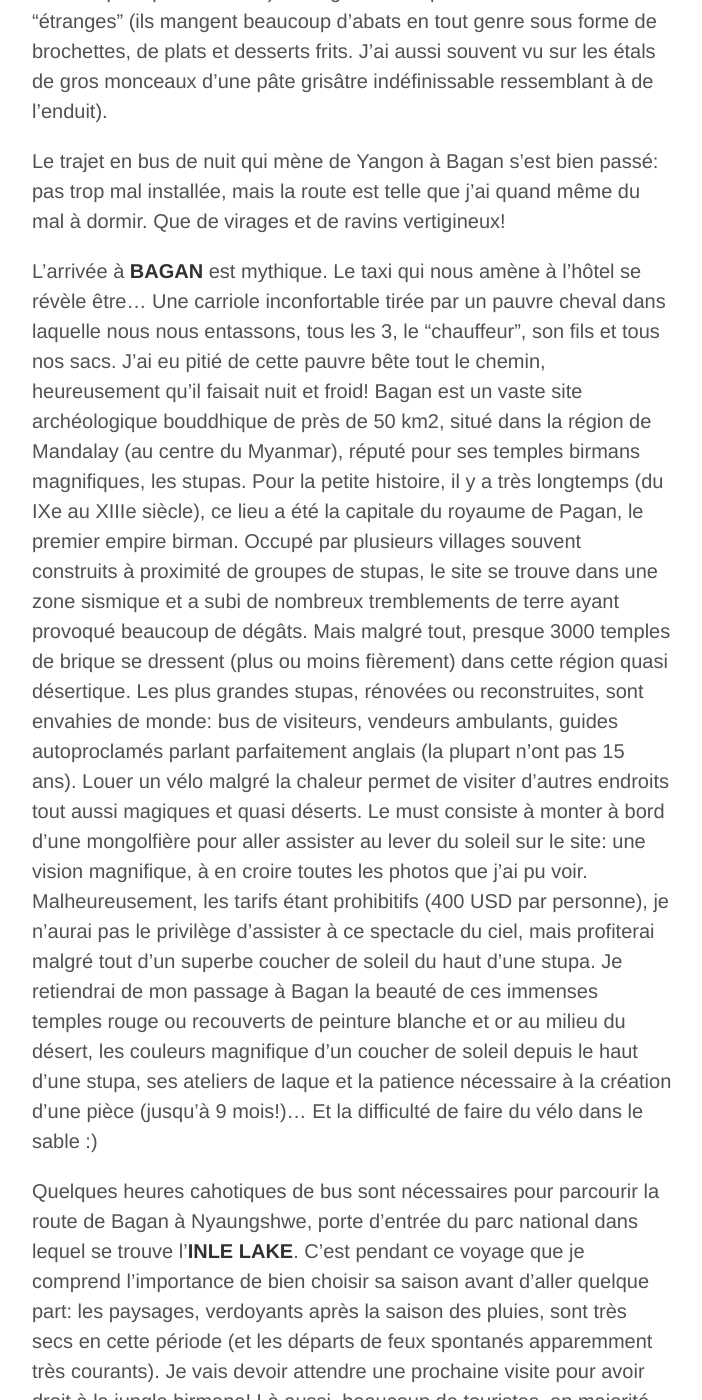
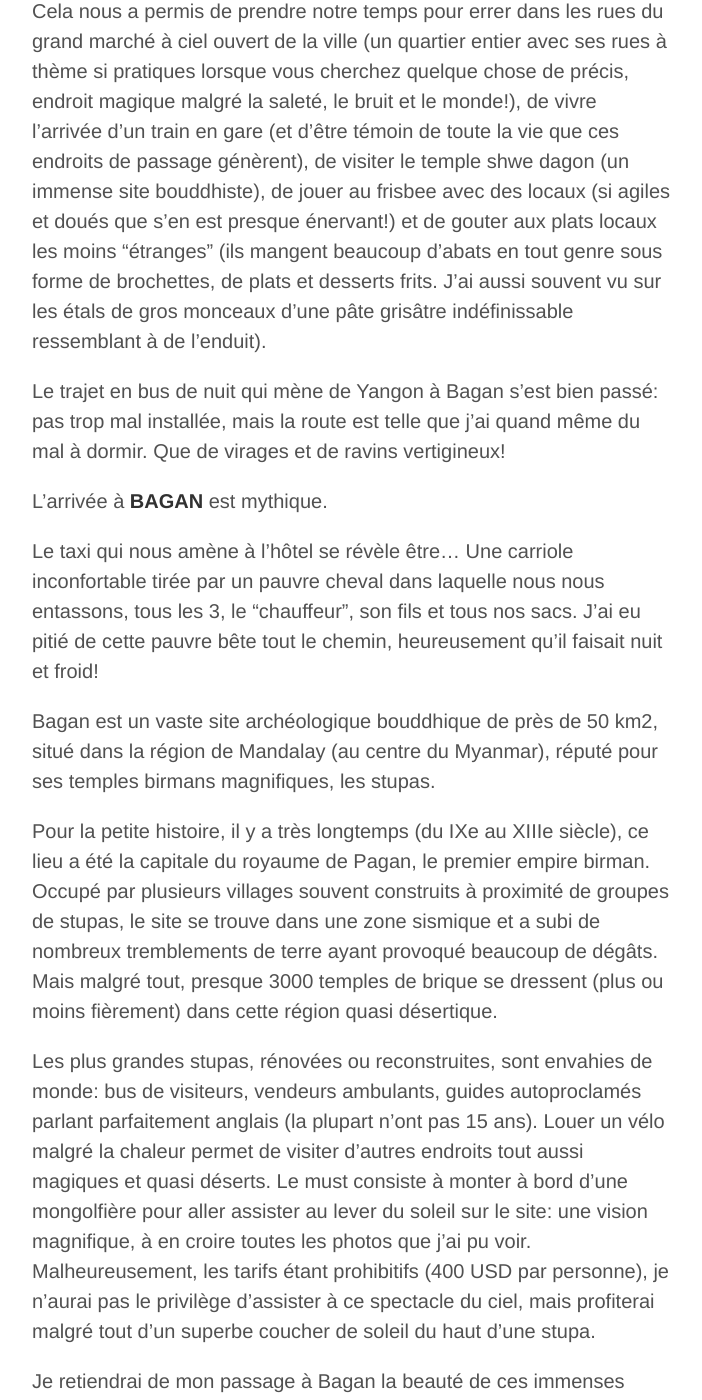
Before and after one commit to crossingborders/crossingborders.github.io, a Jekyll site: the page built from _posts/2014-03-30-Myanmar.md, in a window 1280 px wide and 1400 px high, scrolled down 2532 px. Shown: the whole window, without its empty margins (288-990 px from the left). Built offline with Jekyll 4.4.1, drawn with Linux system fonts in a browser that asks for light colours; Markdown is read by kramdown in place of the engine named in the settings; some of the changed text lies outside the part shown.

Commit message:
Update 2014-03-30-Myanmar.md

```diff
--- a/_posts/2014-03-30-Myanmar.md
+++ b/_posts/2014-03-30-Myanmar.md
@@ -25,27 +25,56 @@ Le trajet que nous avons suivi a été le suivant:
 Capitale d'un pays qui vient de s'ouvrir au monde (il n'y avait, l'an dernier, ni ATM, ni internet, ni touristes, et il fallait s'assurer, avant de partir à la découverte du pays, d'avoir assez de $ en billets de banque non froissés et non pliés), on trouve aujourd'hui à Yangon à la fois des hôtels de grandes chaines qui se construisent à toute vitesse et des quartiers où les enfants n'ont encore jamais croisé de blanc. Le tourisme de masse n'a pas encore eu le temps de détruire l'identité du pays et ses particularités, les moyens de transport pour parcourir le pays ne sont pas encore tout confort, l'accès à certaines régions du pays sont encore interdites ou requièrent une autorisation préalable des autorités et l'anglais n'est pas parlé par tout le monde.
 
 Je fais là une pause, parce que je ne pense pas que le pays va conserver encore longtemps son mode de vie traditionnel: le Myanmar est un pays pauvre, pour qui le tourisme est une manne potentielle d'argent jusqu'à ce jour inespérée...
+
 L'arrivée de touristes génèrent des métiers, l'argent gagné va permettre aux enfants d'aller à l'école, au pays de se développer et toute la population locale va ainsi voir sa qualité de vie augmenter, mais le prix à payer pour ça semble être d'effacer autant que possible toute spécificité: un jour, il deviendra compliqué de trouver ces petits restos de rue qui aujourd'hui jonchent les trottoirs, un jour, plus aucun local ne sera étonné de voir un étranger, pire même, un jour, plus aucun local n'aura envie d'aller vers ces étrangers qui auront envahi leur territoire armés de leurs besoins pressés de confort, d'hygiène, de préjugés, de façons abruptes, pour qui leur séjour au Myanmar ne sera jamais rien d'autre qu'un rapide safari photo à bord d'un bus climatisé (où ne seront pas diffusés à plein volume des films asiatiques non sous titrés sur des écrans à l'image incertaine :)).
+
 Pour répondre au maximum des exigences des touristes, soit plaire au plus de gens possible, tout va finir par se ressembler: les hôtels s'aseptisent, les restos servent des plats internationaux sans intérêt (à des prix largement au dessus des normes locales), à côté des marchés locaux se construisent des marchés dédiés aux étrangers où tous les bibelots et autres habits sont tous fabriqués en Chine, ...
+
 Pourquoi est ce que je croise autant d'étrangers qui ont si peu l'air de s'intéresser au pays dans lequel ils viennent passer, disons, 15 jours de vacances?
+
 Pourquoi est ce que je croise autant de gens, énorme appareil photo autour du cou, qui n'ont aucune envie de gouter à la gastronomie locale, d'aller faire leurs courses ailleurs qu'au 7/Eleven, qui ne déambule pas dans les rues le nez au vent mais ont un parcours précis permettant de voir un maximum des "choses à ne pas manquer" en un minimum de temps?
+
 A quoi sert de faire tout ce chemin si ça n'est pas pour essayer de découvrir aussi la population locale, de vivre "comme elle" (ou presque :)), même si pour ce faire il faut faire l'impasse sur un peu de confort ou voir "moins" de choses?
+
 Alors je m'interroge: n'y aurait t'il pas une façon de faire qui permettrait à un pays à la fois de se développer et de garder intactes son identité et ses traditions?
 Si vous avez un avis sur le sujet et souhaitez le partager, vous êtes les bienvenus pour laisser vos commentaires :)
 Bien, la pause est finie, je reprends mon récit!
 
-Nous avons donc passé 1 (longue) semaine à **YANGON**. Pour être tout à fait honnête, cette ville ne mérite pas autant d'attention que nous ne lui en avons porté, mais - raisons financières obligent ;) - c'est tout de même le temps que nous avons dû y rester. Cela nous a permis de prendre notre temps pour errer dans les rues du grand marché à ciel ouvert de la ville (un quartier entier avec ses rues à thème si pratiques lorsque vous cherchez quelque chose de précis, endroit magique malgré la saleté, le bruit et le monde!), de vivre l'arrivée d'un train en gare (et d'être témoin de toute la vie que ces endroits de passage génèrent), de visiter le temple shwe dagon (un immense site bouddhiste), de jouer au frisbee avec des locaux (si agiles et doués que s'en est presque énervant!) et de gouter aux plats locaux les moins "étranges" (ils mangent beaucoup d'abats en tout genre sous forme de brochettes, de plats et desserts frits. J'ai aussi souvent vu sur les étals de gros monceaux d'une pâte grisâtre indéfinissable ressemblant à de l'enduit).
+Nous avons donc passé 1 (longue) semaine à **YANGON**. Pour être tout à fait honnête, cette ville ne mérite pas autant d'attention que nous ne lui en avons porté, mais - raisons financières obligent ;) - c'est tout de même le temps que nous avons dû y rester.
+
+Cela nous a permis de prendre notre temps pour errer dans les rues du grand marché à ciel ouvert de la ville (un quartier entier avec ses rues à thème si pratiques lorsque vous cherchez quelque chose de précis, endroit magique malgré la saleté, le bruit et le monde!), de vivre l'arrivée d'un train en gare (et d'être témoin de toute la vie que ces endroits de passage génèrent), de visiter le temple shwe dagon (un immense site bouddhiste), de jouer au frisbee avec des locaux (si agiles et doués que s'en est presque énervant!) et de gouter aux plats locaux les moins "étranges" (ils mangent beaucoup d'abats en tout genre sous forme de brochettes, de plats et desserts frits. J'ai aussi souvent vu sur les étals de gros monceaux d'une pâte grisâtre indéfinissable ressemblant à de l'enduit).
+
 
 Le trajet en bus de nuit qui mène de Yangon à Bagan s'est bien passé: pas trop mal installée, mais la route est telle que j'ai quand même du mal à dormir. Que de virages et de ravins vertigineux!
 
-L'arrivée à **BAGAN** est mythique. Le taxi qui nous amène à l'hôtel se révèle être... Une carriole inconfortable tirée par un pauvre cheval dans laquelle nous nous entassons, tous les 3, le "chauffeur", son fils et tous nos sacs. J'ai eu pitié de cette pauvre bête tout le chemin, heureusement qu'il faisait nuit et froid!
-Bagan est un vaste site archéologique bouddhique de près de 50 km2, situé dans la région de Mandalay (au centre du Myanmar), réputé pour ses temples birmans magnifiques, les stupas. Pour la petite histoire, il y a très longtemps (du IXe au XIIIe siècle), ce lieu a été la capitale du royaume de Pagan, le premier empire birman. Occupé par plusieurs villages souvent construits à proximité de groupes de stupas, le site se trouve dans une zone sismique et a subi de nombreux tremblements de terre ayant provoqué beaucoup de dégâts. Mais malgré tout, presque 3000 temples de brique se dressent (plus ou moins fièrement) dans cette région quasi désertique.
-Les plus grandes stupas, rénovées ou reconstruites, sont envahies de monde: bus de visiteurs, vendeurs ambulants, guides autoproclamés parlant parfaitement anglais (la plupart n'ont pas 15 ans). Louer un vélo malgré la chaleur permet de visiter d'autres endroits tout aussi magiques et quasi déserts. Le must consiste à monter à bord d'une mongolfière pour aller assister au lever du soleil sur le site: une vision magnifique, à en croire toutes les photos que j'ai pu voir. Malheureusement, les tarifs étant prohibitifs (400 USD par personne), je n'aurai pas le privilège d'assister à ce spectacle du ciel, mais profiterai malgré tout d'un superbe coucher de soleil du haut d'une stupa.
+
+L'arrivée à **BAGAN** est mythique.
+
+Le taxi qui nous amène à l'hôtel se révèle être... Une carriole inconfortable tirée par un pauvre cheval dans laquelle nous nous entassons, tous les 3, le "chauffeur", son fils et tous nos sacs. J'ai eu pitié de cette pauvre bête tout le chemin, heureusement qu'il faisait nuit et froid!
+
+Bagan est un vaste site archéologique bouddhique de près de 50 km2, situé dans la région de Mandalay (au centre du Myanmar), réputé pour ses temples birmans magnifiques, les stupas.
+
+Pour la petite histoire, il y a très longtemps (du IXe au XIIIe siècle), ce lieu a été la capitale du royaume de Pagan, le premier empire birman. Occupé par plusieurs villages souvent construits à proximité de groupes de stupas, le site se trouve dans une zone sismique et a subi de nombreux tremblements de terre ayant provoqué beaucoup de dégâts. Mais malgré tout, presque 3000 temples de brique se dressent (plus ou moins fièrement) dans cette région quasi désertique.
+
+Les plus grandes stupas, rénovées ou reconstruites, sont envahies de monde: bus de visiteurs, vendeurs ambulants, guides autoproclamés parlant parfaitement anglais (la plupart n'ont pas 15 ans). Louer un vélo malgré la chaleur permet de visiter d'autres endroits tout aussi magiques et quasi déserts.
+Le must consiste à monter à bord d'une mongolfière pour aller assister au lever du soleil sur le site: une vision magnifique, à en croire toutes les photos que j'ai pu voir. Malheureusement, les tarifs étant prohibitifs (400 USD par personne), je n'aurai pas le privilège d'assister à ce spectacle du ciel, mais profiterai malgré tout d'un superbe coucher de soleil du haut d'une stupa.
+
 Je retiendrai de mon passage à Bagan la beauté de ces immenses temples rouge ou recouverts de peinture blanche et or au milieu du désert, les couleurs magnifique d'un coucher de soleil depuis le haut d'une stupa, ses ateliers de laque et la patience nécessaire à la création d'une pièce (jusqu'à 9 mois!)... Et la difficulté de faire du vélo dans le sable :)
 
-Quelques heures cahotiques de bus sont nécessaires pour parcourir la route de Bagan à Nyaungshwe, porte d'entrée du parc national dans lequel se trouve l'**INLE LAKE**. C'est pendant ce voyage que je comprend l'importance de bien choisir sa saison avant d'aller quelque part: les paysages, verdoyants après la saison des pluies, sont très secs en cette période (et les départs de feux spontanés apparemment très courants). Je vais devoir attendre une prochaine visite pour avoir droit à la jungle birmane!
+Quelques heures cahotiques de bus sont nécessaires pour parcourir la route de Bagan à Nyaungshwe, porte d'entrée du parc national dans lequel se trouve l'**INLE LAKE**.
+
+C'est pendant ce voyage que je comprend l'importance de bien choisir sa saison avant d'aller quelque part: les paysages, verdoyants après la saison des pluies, sont très secs en cette période (et les départs de feux spontanés apparemment très courants). Je vais devoir attendre une prochaine visite pour avoir droit à la jungle birmane!
+
 Là aussi, beaucoup de touristes, en majorité Français d'ailleurs: il semblerait que nous soyons même les plus nombreux à venir nous régaler des paysages de la région par rapport aux autres nationalités.
-La visite du lac est une balade très agréable: le bateau, long, fin et au raz de l'eau (nous sommes assis les uns derrière les autres) me donne l'impression agréable de flotter à la surface. Les ilots flottants sont envahis de stands de souvenirs - nous avons tout de même visité un atelier de tissage de la soie et du lotus (si, si, ils tissent le lotus) et rencontré quelques femmes girafes (d'ailleurs, non, elles ne meurent pas si elles retirent leur collier, comme je le croyais!) - , nous avons arpenté les "allées" de ce village sur l'eau (dans lequel il y a même une école!), vu des champs flottants de fleurs, de tomates et autres légumes, et croisé ces pécheurs si typiques du coin qui rament avec leur jambe pour garder leurs mains libres et les reposer. Une bien belle journée...
 
-Ce voyage au Myanmar n'aura duré que 2 semaines, mais laissera son empreinte. Le regard curieux et parfois insistant de locaux qui n'ont jamais vu un blanc, l'hygiène quasi inexistante, les odeurs de la rue, les dents rouge et le regard vitreux de ceux qui chiquent le Bétel (un mélange de différentes épices, de chaux et de noix d'arec, le tout roulé dans une feuille de bétel, qui aide à la digestion et serait un stimulant), la vie fourmillante autour des gares, les champs de stupas à perte de vue, les maisons sur pilotis qui tiennent debout comme par enchantement, ... Et le vrombissement du tourisme de masse, au loin, qui se fait entendre.
+La visite du lac est une balade très agréable: le bateau, long, fin et au raz de l'eau (nous sommes assis les uns derrière les autres) me donne l'impression agréable de flotter à la surface.
+
+Les ilots flottants sont envahis de stands de souvenirs - nous avons tout de même visité un atelier de tissage de la soie et du lotus (si, si, ils tissent le lotus) et rencontré quelques femmes girafes (d'ailleurs, non, elles ne meurent pas si elles retirent leur collier, comme je le croyais!) - , nous avons arpenté les "allées" de ce village sur l'eau (dans lequel il y a même une école!), vu des champs flottants de fleurs, de tomates et autres légumes, et croisé ces pécheurs si typiques du coin qui rament avec leur jambe pour garder leurs mains libres et les reposer. Une bien belle journée...
+
+Ce voyage au Myanmar n'aura duré que 2 semaines, mais laissera son empreinte.
+
+Le regard curieux et parfois insistant de locaux qui n'ont jamais vu un blanc, l'hygiène quasi inexistante, les odeurs de la rue, les dents rouge et le regard vitreux de ceux qui chiquent le Bétel (un mélange de différentes épices, de chaux et de noix d'arec, le tout roulé dans une feuille de bétel, qui aide à la digestion et serait un stimulant), la vie fourmillante autour des gares, les champs de stupas à perte de vue, les maisons sur pilotis qui tiennent debout comme par enchantement, ...
+
+Et le vrombissement du tourisme de masse, au loin, qui se fait entendre.
+
 J'ai l'impression d'avoir passé ma 1ère étoile de voyageuse :)
```
